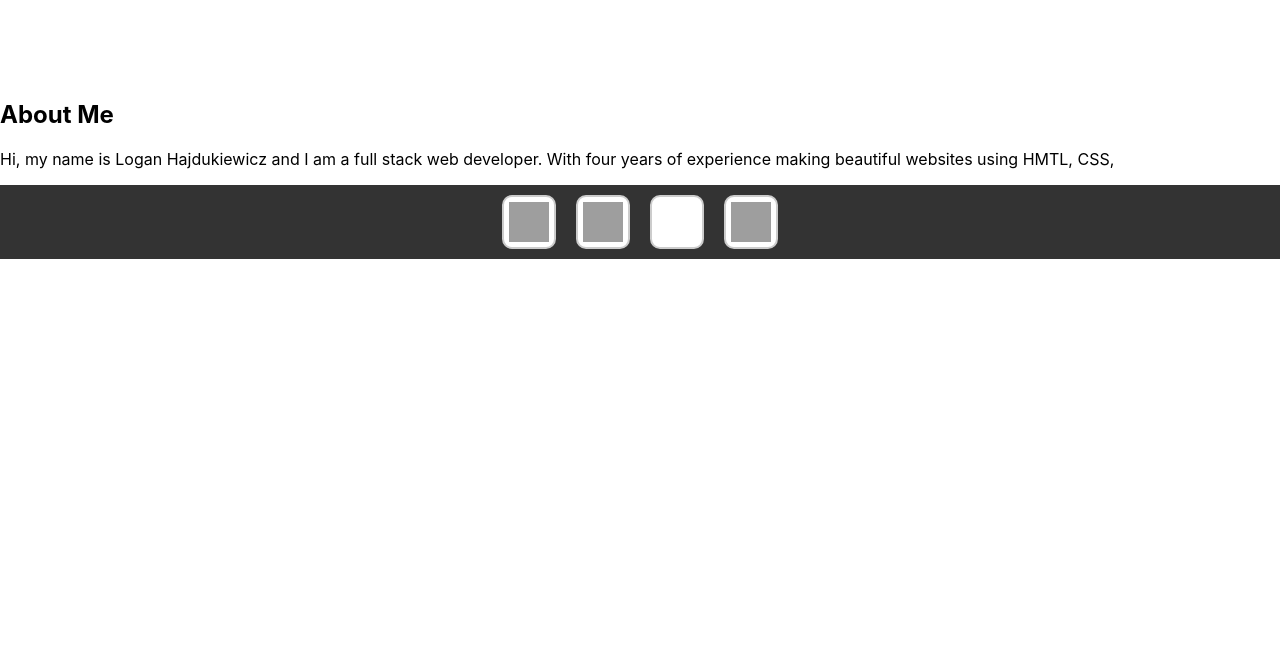
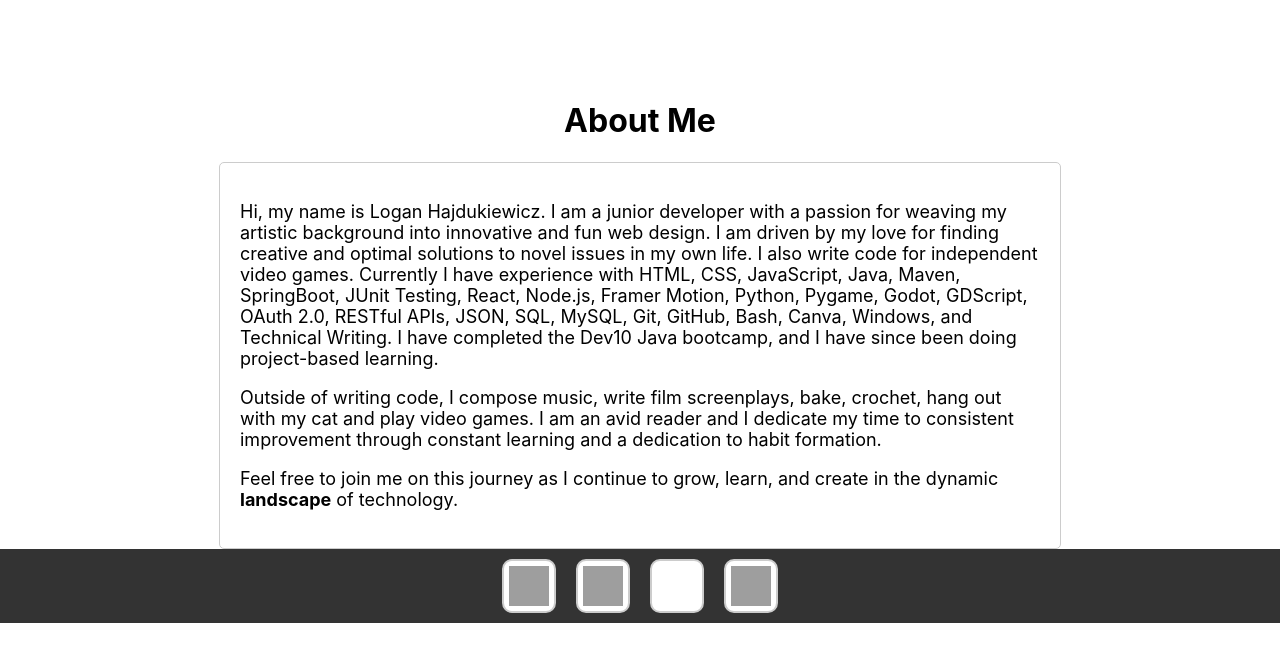
Before and after one commit to LoganHajdukiewicz/portfolio-website, a React (Create React App) app: page /about in a window 1280 px wide. Shown: the top 662 px of the page. Built offline with nearby package versions, Linux system fonts and the light colour scheme; grey boxes are pictures that could not be loaded.

Commit message:
Added more to the about me, added a box around contact page, added a commented out audio for possibility of audio integ in the future, and reordered navbar.

```diff
--- a/src/components/About.js
+++ b/src/components/About.js
@@ -3,8 +3,29 @@ import React from 'react';
 const About = () => {
   return (
     <div>
-      <h2>About Me</h2>
-      <p>Hi, my name is Logan Hajdukiewicz and I am a full stack web developer. With four years of experience making beautiful websites using HMTL, CSS, </p>
+      <h1 style={{textAlign: "center"}}>About Me</h1>
+      <div style={{
+        padding: '20px',
+        border: '1px solid #ccc',
+        borderRadius: '5px',
+        maxWidth: '800px',
+        margin: '0 auto',
+      }}>
+        <p style={{fontSize: '18px'}}>Hi, my name is Logan Hajdukiewicz. I am a junior developer with a passion for weaving my artistic background into
+          innovative and fun web design. I am driven by my love for finding creative and optimal solutions to novel issues in my own life.
+          I also write code for independent video games. Currently I have experience with HTML, CSS, JavaScript, Java,
+          Maven, SpringBoot, JUnit Testing, React, Node.js, Framer Motion, Python, Pygame, Godot, GDScript,
+          OAuth 2.0, RESTful APIs, JSON, SQL, MySQL, Git, GitHub, Bash, Canva, Windows, and Technical Writing. I have completed the Dev10
+          Java bootcamp, and I have since been doing project-based learning.
+        </p>
+        <p style={{fontSize: '18px'}}>Outside of writing code, I compose music, write film screenplays, bake, crochet, hang out with my cat
+          and play video games. I am an avid reader and I dedicate my time to consistent improvement through constant learning and
+          a dedication to habit formation.
+        </p>
+        <p style={{fontSize: '18px'}}>
+          Feel free to join me on this journey as I continue to grow, learn, and create in the dynamic <strong>landscape</strong> of technology.
+        </p>
+      </div>
     </div>
   );
 }
--- a/src/components/Contact.js
+++ b/src/components/Contact.js
@@ -20,8 +20,14 @@ const Contact = () => {
   };
 
   return (
-    <div>
-      <h2>Contact Me</h2>
+    <div style={{
+      padding: '20px',
+      border: '1px solid #ccc',
+      borderRadius: '5px',
+      maxWidth: '800px',
+      margin: '50px auto 0 auto',
+    }}>
+      <h2 style={{textAlign: "center"}}>Contact Me</h2>
       <form onSubmit={handleSubmit}>
         <div>
           <label htmlFor="name">Name:</label><br />
@@ -32,6 +38,7 @@ const Contact = () => {
             value={formData.name}
             onChange={handleChange}
             required
+            style={{ width: '100%', marginBottom: '10px' }}
           />
         </div>
         <div>
@@ -43,6 +50,7 @@ const Contact = () => {
             value={formData.email}
             onChange={handleChange}
             required
+            style={{ width: '100%', marginBottom: '10px' }}
           />
         </div>
         <div>
@@ -50,14 +58,15 @@ const Contact = () => {
           <textarea
             id="message"
             name="message"
-            rows="4"
+            rows="20"
             cols="50"
             value={formData.message}
             onChange={handleChange}
             required
+            style={{ width: '100%', marginBottom: '10px' }}
           ></textarea>
         </div>
-        <button type="submit">Submit</button>
+        <button type="submit" style={{ width: '100%' }}>Submit</button>
       </form>
     </div>
   );
--- a/src/components/Footer/Links.js
+++ b/src/components/Footer/Links.js
@@ -26,6 +26,7 @@ const Links = () => {
 
   return (
     <div style={containerStyle}>
+
       {/* GitHub Button */}
       <a href="https://github.com/LoganHajdukiewicz" target="_blank" rel="noopener noreferrer">
         <motion.div
@@ -36,6 +37,7 @@ const Links = () => {
           <img src="https://cdn-icons-png.flaticon.com/512/25/25231.png" alt="GitHub" style={{ width: '100%', height: '100%' }} />
         </motion.div>
       </a>
+
       {/* CodePen Button */}
       <a href="https://codepen.io/LoganHajdukiewicz" target="_blank" rel="noopener noreferrer">
         <motion.div
@@ -46,6 +48,7 @@ const Links = () => {
           <img src='https://blog.codepen.io/wp-content/uploads/2014/03/codepen-logo.svg' alt='CodePen.io' style={{ width: '100%', height: '100%' }}/>
         </motion.div>
       </a>
+
       {/* LinkedIn Button */}
       <a href='https://www.linkedin.com/in/LoganHajdukiewicz/' target="_blank" rel="noopener noreferrer">
         <motion.div
@@ -56,6 +59,7 @@ const Links = () => {
           <img src='https://images.rawpixel.com/image_png_800/czNmcy1wcml2YXRlL3Jhd3BpeGVsX2ltYWdlcy93ZWJzaXRlX2NvbnRlbnQvbHIvdjk4Mi1kNS0xMF8xLnBuZw.png' alt='LinkedIn' style={{ width: '100%', height: '100%', filter: 'grayscale(1) contrast(100) brightness(1)'}}/>
         </motion.div>
       </a>
+
       {/* Email Button */}
       <a href="/contact">
         <motion.div
--- a/src/components/Layout.js
+++ b/src/components/Layout.js
@@ -4,13 +4,15 @@ import Navbar from "./Navbar";
 
 const Layout = ({ children }) => {
   const location = useLocation();
-
-  // Check if the current location is the landing page ("/")
   const isLandingPage = location.pathname === "/";
 
   return (
     <div>
       {isLandingPage ? null : <Navbar />}
+
+      {/* Render the audio element with autoplay and loop attributes
+      <audio src="/path/to/your/background-music.mp3" autoPlay loop /> */}
+
       <div style={{ paddingTop: isLandingPage ? 0 : "80px" }}>
         {children}
       </div>
--- a/src/components/Navbar.js
+++ b/src/components/Navbar.js
@@ -57,6 +57,7 @@ const Navbar = () => {
             />
           </Link>
         </motion.li>
+
         <motion.li
           style={{ display: "inline-block", marginRight: "10px" }}
           whileHover={{ scale: 1.1 }}
@@ -64,13 +65,7 @@ const Navbar = () => {
         >
           <Link to="/about">About Me</Link>
         </motion.li>
-        <motion.li
-          style={{ display: "inline-block", marginRight: "10px" }}
-          whileHover={{ scale: 1.1 }}
-          whileTap={{ scale: 0.9 }}
-        >
-          <Link to="/contact">Contact</Link>
-        </motion.li>
+
         <motion.li
           style={{ display: "inline-block", marginRight: "10px" }}
           whileHover={{ scale: 1.1 }}
@@ -78,13 +73,23 @@ const Navbar = () => {
         >
           <Link to="/portfolio">My Projects</Link>
         </motion.li>
+
         <motion.li
-          style={{ display: "inline-block" }}
+          style={{ display: "inline-block", marginRight: "10px"}}
           whileHover={{ scale: 1.1 }}
           whileTap={{ scale: 0.9 }}
         >
           <Link to="/blog">DevLogs</Link>
         </motion.li>
+
+        <motion.li
+          style={{ display: "inline-block"}}
+          whileHover={{ scale: 1.1 }}
+          whileTap={{ scale: 0.9 }}
+        >
+          <Link to="/contact">Contact</Link>
+        </motion.li>
+
       </ul>
     </motion.nav>
   );
--- a/src/components/Portfolio.js
+++ b/src/components/Portfolio.js
@@ -1,6 +1,4 @@
-
 import React from 'react';
-
 
 const Portfolio = () => {
   return (
```
